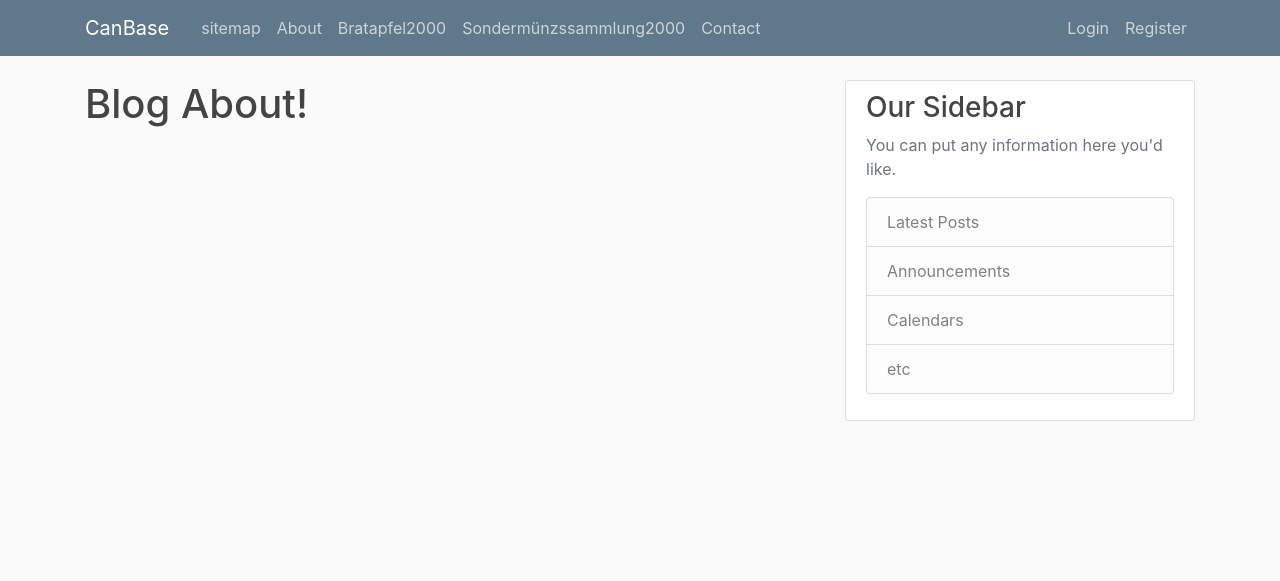
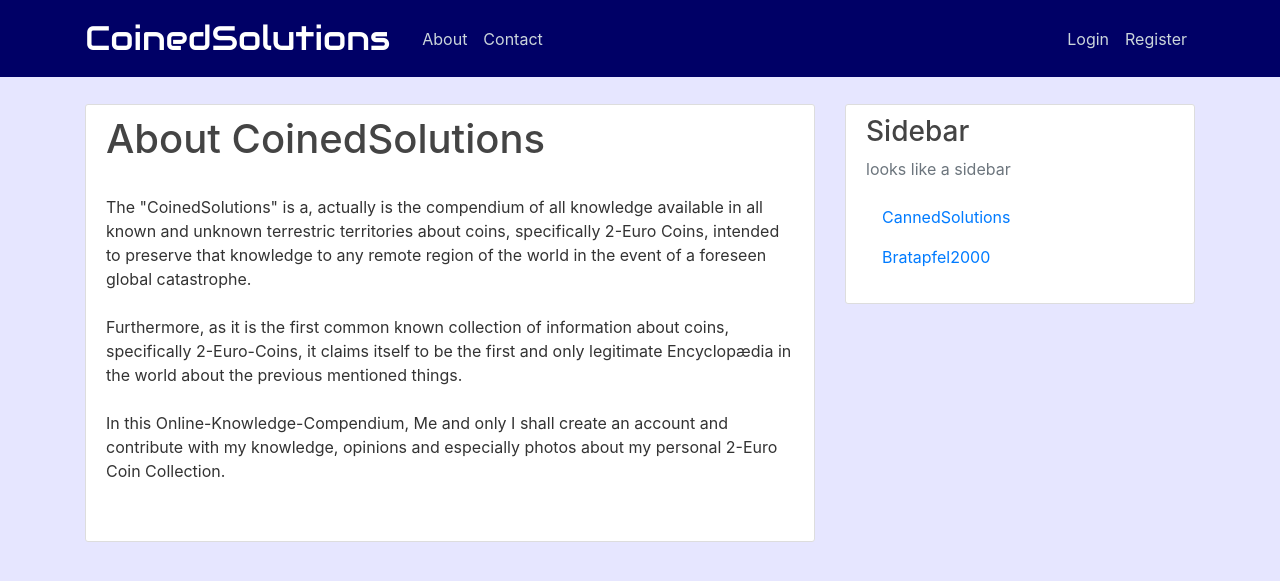
Before and after one commit to Bratapfel2000/CoinedSolutions, a Django app: page /about/ in a window 1280 px wide. Shown: the top 581 px of the page. Run offline with Django 3.2, Linux system fonts and the light colour scheme; some libraries are stand-ins or nearby versions.

Commit message:
updated design

```diff
--- a/blog/static/blog/main.css
+++ b/blog/static/blog/main2.css
@@ -1,5 +1,5 @@
 body {
-  background: #fafafa;
+  background: #e6e6ff;
   color: #333333;
   margin-top: 5rem;
 }
@@ -13,7 +13,7 @@ ul {
 }
 
 .bg-steel {
-  background-color: #5f788a;
+  background-color: #000066;
 }
 
 .site-header .navbar-nav .nav-link {
@@ -21,7 +21,7 @@ ul {
 }
 
 .site-header .navbar-nav .nav-link:hover {
-  color: #ffffff;
+  color: #ffcc00;
 }
 
 .site-header .navbar-nav .nav-link.active {
@@ -41,7 +41,7 @@ ul {
 }
 
 a.article-title:hover {
-  color: #428bca;
+  color: #ffcc00;
   text-decoration: none;
 }
 
--- a/blog/templates/blog/about.html
+++ b/blog/templates/blog/about.html
@@ -1,4 +1,24 @@
 {% extends "blog/base.html" %}
 {% block content %}
-	<h1>Blog About!</h1>
+
+
+<div>
+	<div class="content-section">
+		<h1>About CoinedSolutions</h1>
+	</br>
+<div>
+The "CoinedSolutions" is a, actually is the compendium of all knowledge available in all known and unknown terrestric territories about coins, specifically 2-Euro Coins, intended to preserve that knowledge to any remote region of the world in the event of a foreseen global catastrophe.
+<br>
+<br>
+Furthermore, as it is the first common known collection of information about coins, specifically 2-Euro-Coins, it claims itself to be the first and only legitimate Encyclopædia in the world about the previous mentioned things.
+<br>
+<br>
+In this Online-Knowledge-Compendium, Me and only I shall create an account and contribute with my knowledge, opinions and especially photos about my personal 2-Euro Coin Collection.
+</div>
+<br>
+<br>
+
+</div>
+
+</div>
 {% endblock content %}
--- a/blog/templates/blog/base.html
+++ b/blog/templates/blog/base.html
@@ -9,13 +9,16 @@
 
     <!-- Bootstrap CSS -->
     <link rel="stylesheet" href="https://maxcdn.bootstrapcdn.com/bootstrap/4.0.0/css/bootstrap.min.css" integrity="sha384-Gn5384xqQ1aoWXA+058RXPxPg6fy4IWvTNh0E263XmFcJlSAwiGgFAW/dAiS6JXm" crossorigin="anonymous">
+	<link rel="preconnect" href="https://fonts.gstatic.com">
+	<link href="https://fonts.googleapis.com/css2?family=Audiowide&display=swap" rel="stylesheet">
 
-    <link rel="stylesheet" type="text/css" href="{% static 'blog/main.css' %}">
+
+    <link rel="stylesheet" type="text/css" href="{% static 'blog/main2.css' %}">
 
 	{% if title %}
-		<title>Django Blog - {{ title }}</title>
+		<title>CoinedSolutions - {{ title }}</title>
 	{% else %}
-		<title>Django Blog</title>
+		<title>CoinedSolutions</title>
 	{% endif %}
 	</head>
 	<body>
@@ -26,17 +29,15 @@
 <!-- Navigation bar -->
 	  <nav class="navbar navbar-expand-md navbar-dark bg-steel fixed-top">
 	    <div class="container">
-	      <a class="navbar-brand mr-4" href="{% url 'blog-home' %}">CanBase</a>
+	      <a style="color:white; font-size: 34px;font-family: 'Audiowide', cursive;" class="navbar-brand mr-4" href="{% url 'blog-home' %}">CoinedSolutions</a>
 	      <button class="navbar-toggler" type="button" data-toggle="collapse" data-target="#navbarToggle" aria-controls="navbarToggle" aria-expanded="false" aria-label="Toggle navigation">
 	      <span class="navbar-toggler-icon"></span>
 	      </button>
 	      <div class="collapse navbar-collapse" id="navbarToggle">
 	        <div class="navbar-nav mr-auto">
 	          <!--a class="nav-item nav-link" href="{% url 'blog-home' %}">Home</a-->
-	          <a class="nav-item nav-link" href="{% url 'blog-sitemap' %}">sitemap</a>
 	          <a class="nav-item nav-link" href="{% url 'blog-about' %}">About</a>
-	          <a class="nav-item nav-link" href="#">Bratapfel2000</a>
-	          <a class="nav-item nav-link" href="#">Sondermünzssammlung2000</a>
+	          <!--a class="nav-item nav-link" href="#">Sondermünzssammlung2000</a-->
 	          <a class="nav-item nav-link" href="{% url 'blog-contact' %}">Contact</a>
 	        </div>
 	        <!-- Navbar Right Side -->
@@ -56,7 +57,7 @@
 	</header>
 
 	<main role="main" class="container">
-
+</br>
 	<div class="row">
 	<div class="col-md-8">
           {% if messages %}
@@ -68,15 +69,15 @@
           {% endif %}
           {% block content %}{% endblock %}
 	</div>
+
 	<div class="col-md-4">
 	  <div class="content-section">
-	    <h3>Our Sidebar</h3>
-	    <p class='text-muted'>You can put any information here you'd like.
+	    <h3>Sidebar</h3>
+	    <p class='text-muted'>looks like a sidebar
 	      <ul class="list-group">
-	        <li class="list-group-item list-group-item-light">Latest Posts</li>
-	        <li class="list-group-item list-group-item-light">Announcements</li>
-	        <li class="list-group-item list-group-item-light">Calendars</li>
-	        <li class="list-group-item list-group-item-light">etc</li>
+	          <a class="nav-item nav-link" href="https://cannedsolutions.herokuapp.com">CannedSolutions</a>
+	          <a class="nav-item nav-link" href="https://bratapfel2000.de">Bratapfel2000</a>
+
 	      </ul>
 	    </p>
 	  </div>
```
Also changed, not shown: blog/templates/blog/contact.html (+17 -3 lines).
